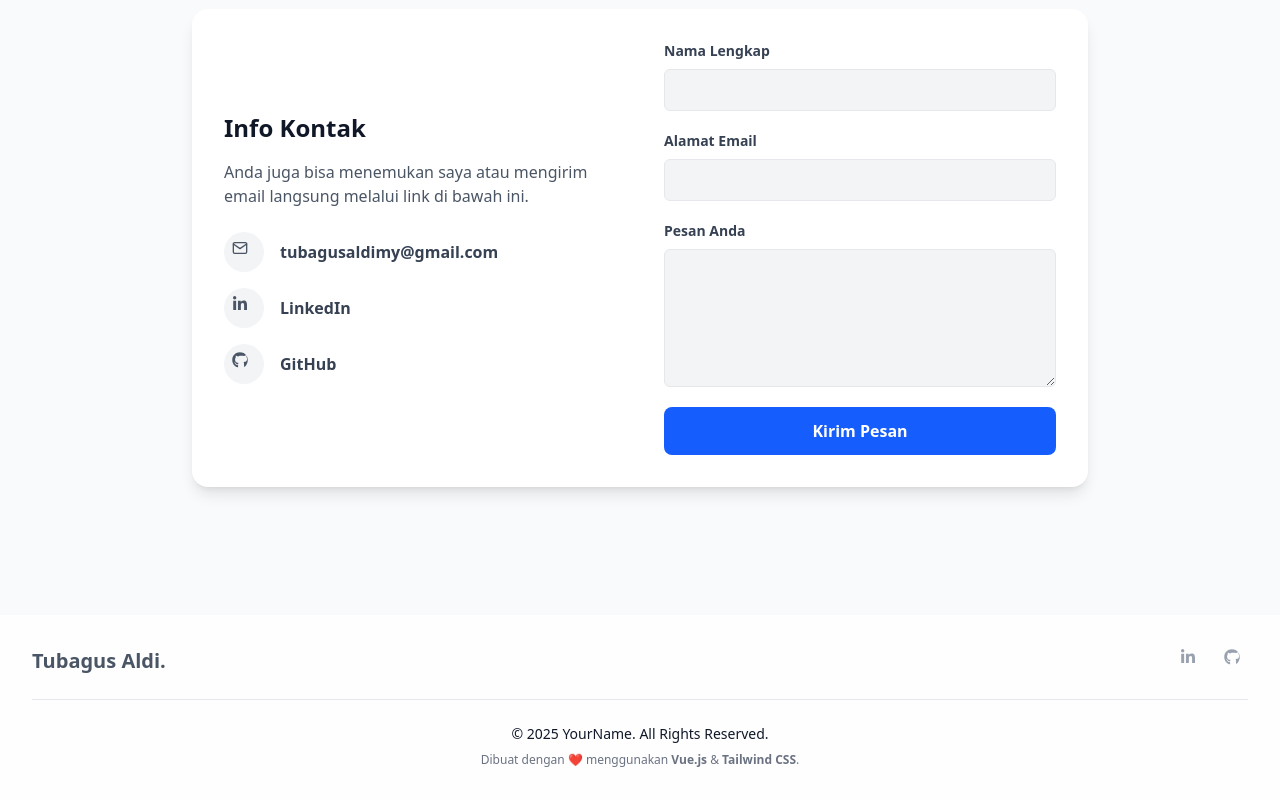
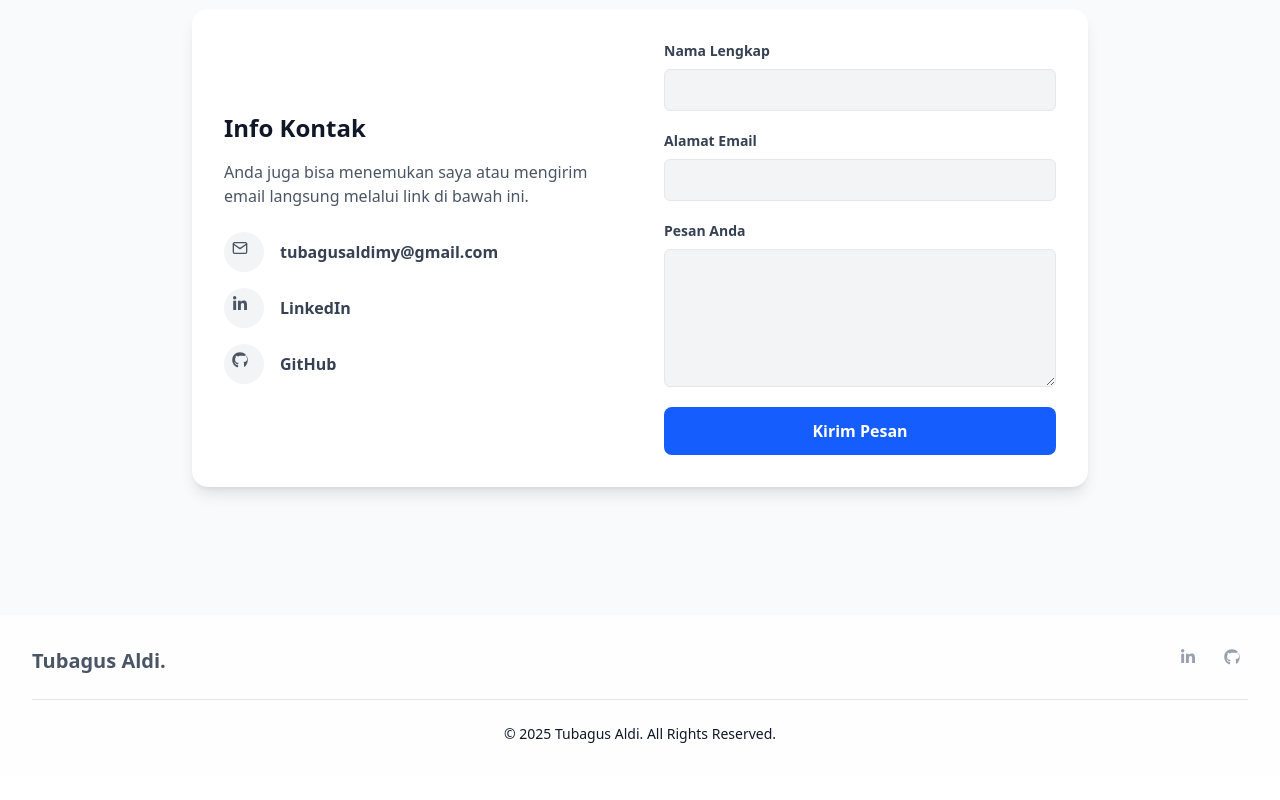
Before and after one commit to TubagusAldiMY/My-Portofolio, a Vue app in the folder portofolio-vuejs/: page / in a window 1280 px wide. Shown: the part 3614-4414 px from the top of the page. After the commit the page ends 4390 px from the top, so only its background shows below. Built offline with nearby package versions, Linux system fonts and the light colour scheme.

Commit message:
Fix (Nama) : memperbaiki nama dan menghapus tulisan Vuejs dan tailwindcss

```diff
--- a/portofolio-vuejs/src/components/Footer.vue
+++ b/portofolio-vuejs/src/components/Footer.vue
@@ -33,12 +33,7 @@ const socialLinks = ref([
 
       <div class="text-center text-sm">
         <span class="block">
-          © {{ currentYear }} <a href="#home" class="hover:underline">YourName.</a> All Rights Reserved.
-        </span>
-        <span class="block mt-2 text-xs text-gray-500">
-          Dibuat dengan <span class="text-red-400">❤</span> menggunakan
-          <a href="https://vuejs.org/" target="_blank" rel="noopener noreferrer" class="font-semibold hover:underline">Vue.js</a> &
-          <a href="https://tailwindcss.com/" target="_blank" rel="noopener noreferrer" class="font-semibold hover:underline">Tailwind CSS</a>.
+          © {{ currentYear }} <a href="#home" class="hover:underline">Tubagus Aldi.</a> All Rights Reserved.
         </span>
       </div>
 
```
